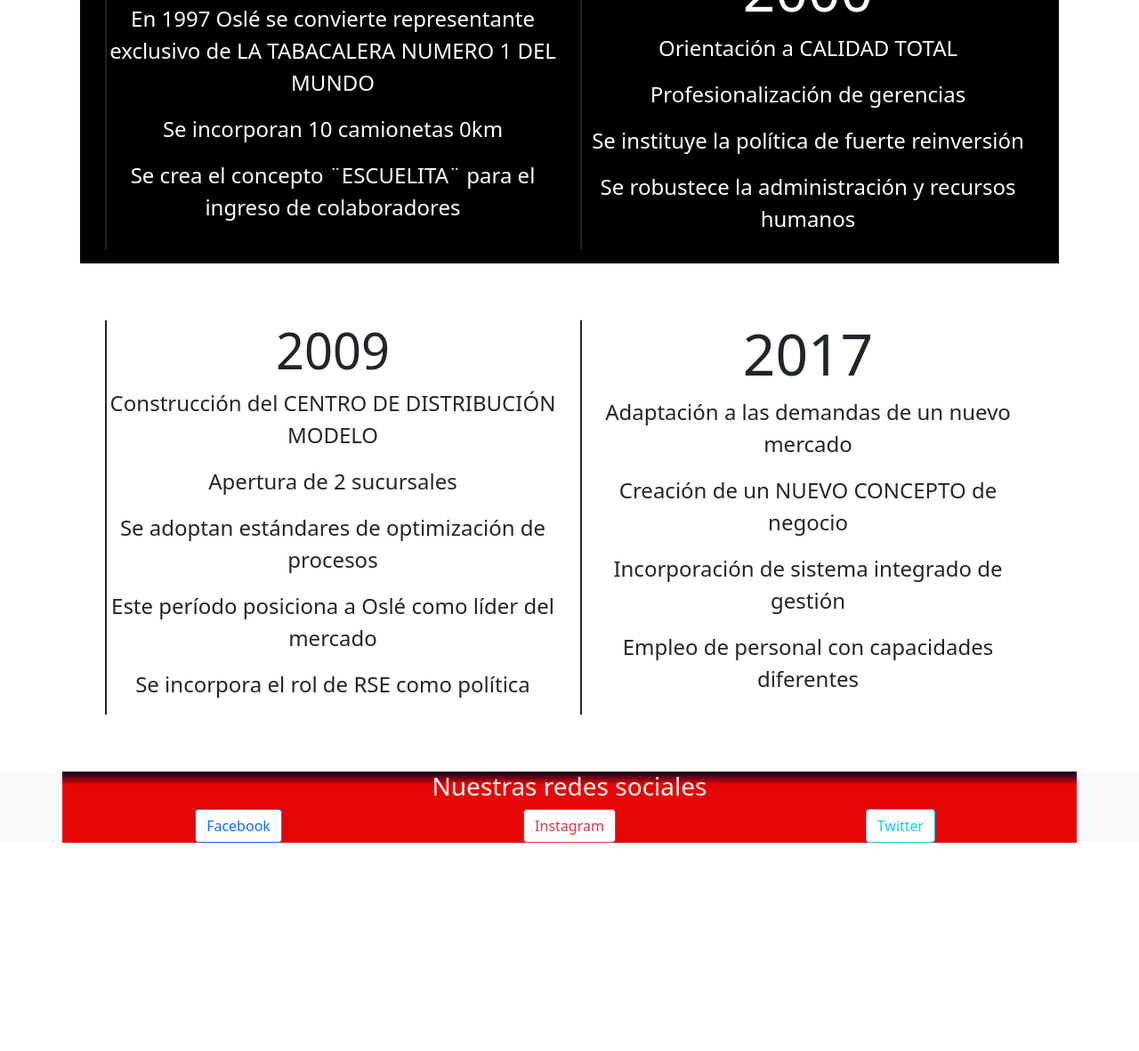
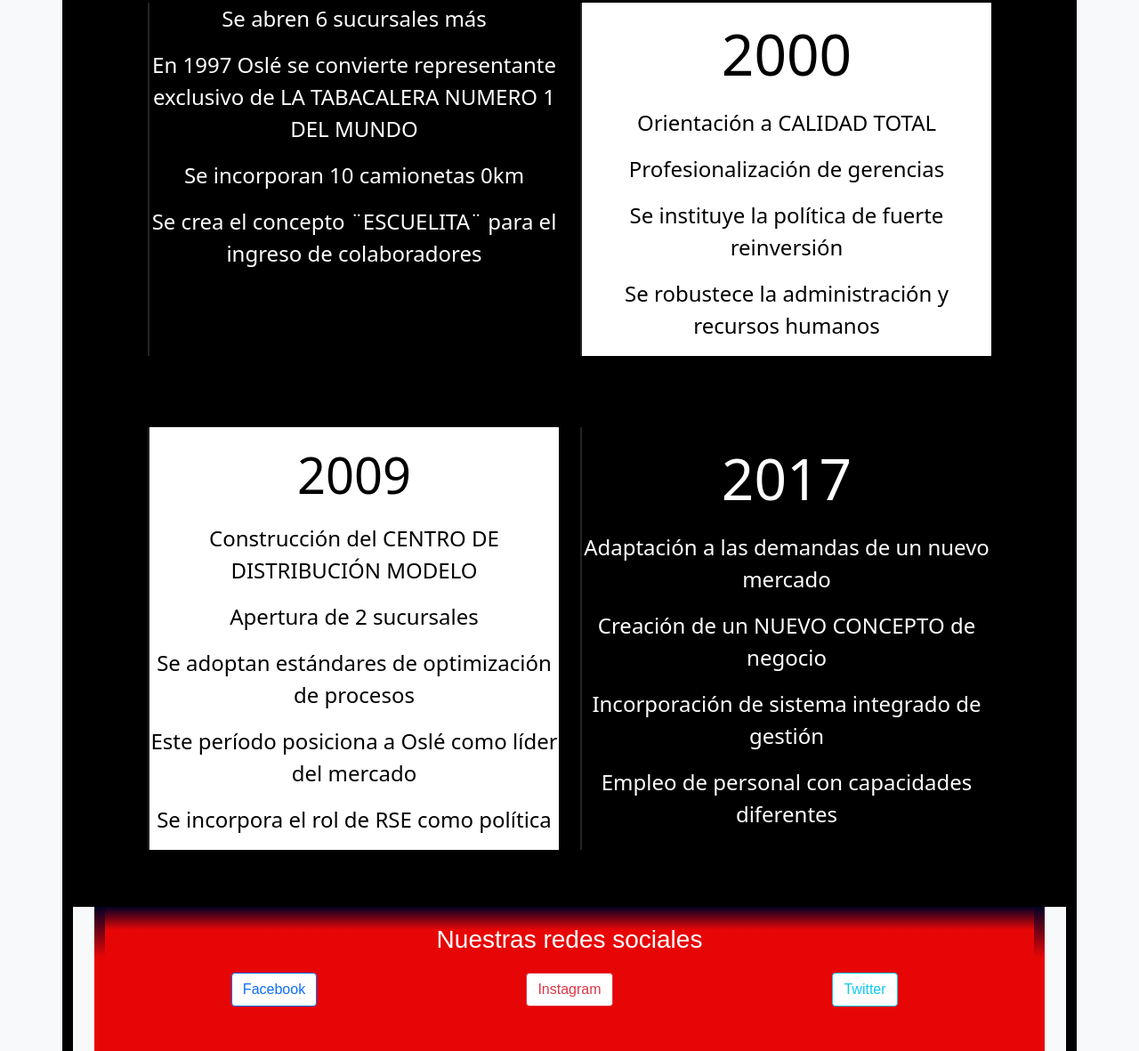
Before and after one commit to eheer/Pyto_Ent3, a website: page historia.html in a window 1280 px wide. Shown: the part 867-2048 px from the top of the page at 89% size. Before the commit the page ends 1814 px from the top, so only its background shows below. Drawn offline with nearby package versions, Linux system fonts and the light colour scheme.

Commit message:
Proyecto entrega 3

```diff
--- a/contacto.html
+++ b/contacto.html
@@ -6,21 +6,24 @@
     <meta name="viewport" content="width=device-width, initial-scale=1.0">
     <title>Contacto</title>
     <link href="https://cdn.jsdelivr.net/npm/bootstrap@5.1.3/dist/css/bootstrap.min.css" rel="stylesheet" integrity="sha384-1BmE4kWBq78iYhFldvKuhfTAU6auU8tT94WrHftjDbrCEXSU1oBoqyl2QvZ6jIW3" crossorigin="anonymous">
-    <link rel="stylesheet" href="./css/estilo.css">
+    <link rel="stylesheet" href="./css/estilos.css">
     <link
     rel="stylesheet"
     href="https://cdnjs.cloudflare.com/ajax/libs/animate.css/4.1.1/animate.min.css"/>
-</head>
+    <!-- seo -->
+    <meta name="description" content="Contactanos y conseguí todo lo  que necesitas para tu negocio.">
+    <meta name="keywords" content=" Distribuidora, mayorista, productos kiosco, golosinas, cigarrillos">
+  </head>
 <body>
-  <header id=""cbza" class="container-fluid bg-light md-5 ">
+  <header id="cbza" class="container-fluid bg-light  ">
     <div class="container text-white gdt_cbza">
         <div class="row fondo_negro">
              <div class="col-md-3 gdt_cbza ">
                  <a href="index.html"><img src="./Images/Logo.png" alt="Logo"   class="animate__animated animate__bounceInRight animate__delay-2s animate__slower mx-auto d-block"></a>
              </div>
              <div class="col-md-9 gdt_cbza">
-                 <h1 class="fs-1">CASA OSLE</h1>
-                 <h2 class="fs-3">Distribuidor Mayorista de Cigarrillos y Golosinas</h2>
+                 <h1 class="fs-1 espaciosup">CASA OSLE</h1>
+                 <h2 class="fs-3 espaciosup">Distribuidor Mayorista de Cigarrillos y Golosinas</h2>
              </div>
          </div>
      </div>
@@ -70,6 +73,8 @@
 
 </header>
 
+
+
     <main id="cuerpo" class="container-fluid bg-light " >
         <div class="container">
             <div class="row">
@@ -112,11 +117,13 @@
 
     </main>
 
-    <footer id="pie" class="container-fluid bg-light " >
-      <div class="container text-white gdt_foot">
+
+
+    <footer id="pie" class="container-fluid bg-light  " >
+      <div class="container text-white gdt_foot ">
        <div class="row">
            <div class="col-md-12 text-center gdt_foot  nd-3">
-               <h2 class="fs-3">Nuestras redes sociales</h2>
+               <h2 class="fs-3  espaciosup espacioinf">Nuestras redes sociales</h2>
            </div>
            <i class="fab fa-facebook-f"></i>
            <div class="col-md-9 gdt_cbza">
@@ -124,9 +131,9 @@
        </div>
 
           <div class="container-fluid   text-white ">
-           <div class="row">
+           <div class="row ">
                <div class="col-md-4 text-center">
-                <a href="https://www.facebook.com/" target="blank"> <button type="button" class="btn btn-outline-primary btn fondo_blanco">Facebook</button></a>
+                <a href="https://www.facebook.com/" target="blank"> <button type="button" class="btn btn-outline-primary btn fondo_blanco espacioinfmax">Facebook</button></a>
                </div>
 
                <div class="col-md-4 text-center ">
@@ -146,5 +153,6 @@
    </div>
    </footer>
 
+
 </body>
 </html>
--- a/historia.html
+++ b/historia.html
@@ -6,21 +6,25 @@
     <meta name="viewport" content="width=device-width, initial-scale=1.0">
     <title>Historia</title>
     <link href="https://cdn.jsdelivr.net/npm/bootstrap@5.1.3/dist/css/bootstrap.min.css" rel="stylesheet" integrity="sha384-1BmE4kWBq78iYhFldvKuhfTAU6auU8tT94WrHftjDbrCEXSU1oBoqyl2QvZ6jIW3" crossorigin="anonymous">
-    <link rel="stylesheet" href="./css/estilo.css">
+    <link rel="stylesheet" href="./css/estilos.css">
     <link
     rel="stylesheet"
     href="https://cdnjs.cloudflare.com/ajax/libs/animate.css/4.1.1/animate.min.css"/>
-</head>
+    <!-- seo -->
+    <meta name="description" content="Origines del mayorista de golosinas">
+    <meta name="keywords" content="mayorista, kiosco, golosinas, cigarrillos, zona norte, historia">
+  </head>
 <body>
-  <header id=""cbza" class="container-fluid bg-light md-5 ">
+
+  <header id="cbza" class="container-fluid bg-light  ">
     <div class="container text-white gdt_cbza">
         <div class="row fondo_negro">
              <div class="col-md-3 gdt_cbza ">
                  <a href="index.html"><img src="./Images/Logo.png" alt="Logo"   class="animate__animated animate__bounceInRight animate__delay-2s animate__slower mx-auto d-block"></a>
              </div>
              <div class="col-md-9 gdt_cbza">
-                 <h1 class="fs-1">CASA OSLE</h1>
-                 <h2 class="fs-3">Distribuidor Mayorista de Cigarrillos y Golosinas</h2>
+                 <h1 class="fs-1 espaciosup">CASA OSLE</h1>
+                 <h2 class="fs-3 espaciosup">Distribuidor Mayorista de Cigarrillos y Golosinas</h2>
              </div>
          </div>
      </div>
@@ -62,21 +66,14 @@
       </nav>
 
 
-</div>
-</div>
-
-</div>
-
-
-</header>
     <main id="cuerpo" class="container-fluid   " >
         <div class="container   ne">
-          <h2 class="col-md-12 text-center fondo_negro nd-3 display-4">Historia</h2>
+          <h2 class="col-md-12 text-center fondo_negro nd-3 display-4 espaciadoinf espaciadosup">Historia</h2>
 
           <section id="1950" class="row p-3 my-5 mx-2">
             <div class="col-md-6 d-flex text-center">
               <span class="border border border border-dark"></span>
-                <div >
+                <div class="fondo_blanco fuente_negra" >
                     <h2 class="display-4 align-items-center">1959*</h2>
                     <p class="fs-4">Se funda el primer distribuidor mayorista de tabaco de la zona</p>
                     <p class="fs-4">La distribución se realizaba a pie, bicicleta y en carro a caballo</p>
@@ -109,8 +106,8 @@
 
   <div class="col-md-6 d-flex text-center">
     <span class="md-2 border border border-dark"></span>
-      <div>
-          <h2 class="display-3">2000</h2>
+      <div class="fondo_blanco fuente_negra">
+        <h2 class="display-3">2000</h2>
      <p class="fs-4">Orientación a CALIDAD TOTAL</p>
      <p class="fs-4">Profesionalización de gerencias</p>
   <p class="fs-4">Se instituye la política de fuerte reinversión</p>
@@ -123,7 +120,7 @@
 <section id="1950" class="row p-3 my-5 mx-2">
   <div class="col-md-6 d-flex text-center">
     <span class="border border border border-dark"></span>
-      <div >
+      <div class="fuente_negra fondo_blanco">
           <h2 class="display-4 align-items-center">2009</h2>
     <p class="fs-4">Construcción del CENTRO DE DISTRIBUCIÓN MODELO</p>
     <p class="fs-4">Apertura de 2 sucursales</p>
@@ -149,11 +146,12 @@
 
     </main>
 
-    <footer id="pie" class="container-fluid bg-light " >
-      <div class="container text-white gdt_foot">
+
+    <footer id="pie" class="container-fluid bg-light  " >
+      <div class="container text-white gdt_foot ">
        <div class="row">
            <div class="col-md-12 text-center gdt_foot  nd-3">
-               <h2 class="fs-3">Nuestras redes sociales</h2>
+               <h2 class="fs-3  espaciosup espacioinf">Nuestras redes sociales</h2>
            </div>
            <i class="fab fa-facebook-f"></i>
            <div class="col-md-9 gdt_cbza">
@@ -161,9 +159,9 @@
        </div>
 
           <div class="container-fluid   text-white ">
-           <div class="row">
+           <div class="row ">
                <div class="col-md-4 text-center">
-                <a href="https://www.facebook.com/" target="blank"> <button type="button" class="btn btn-outline-primary btn fondo_blanco">Facebook</button></a>
+                <a href="https://www.facebook.com/" target="blank"> <button type="button" class="btn btn-outline-primary btn fondo_blanco espacioinfmax">Facebook</button></a>
                </div>
 
                <div class="col-md-4 text-center ">
@@ -182,5 +180,6 @@
 
    </div>
    </footer>
+
 </body>
 </html>
--- /dev/null
+++ b/scss/_color.scss
@@ -0,0 +1,19 @@
+$fondo_negro:black;
+$fondo_rojo: red;
+$fondo_blanco: white;
+
+$fuente_negro: black;
+$fuente_bco: white;
+$fuente_rojo: red;
+
+$esp-1:10px;
+$esp-2:20px;
+$esp-3:30px;
+$esp-4:40px;
+$esp-5:50px;
+
+$pd-1:10px;
+$pd-2:20px;
+$pd-3:30px;
+$pd-4:40px;
+$pd-5:50px;
--- /dev/null
+++ b/scss/_contenido.scss
@@ -0,0 +1,60 @@
+
+
+.fondo_negro{
+    background-color: $fondo_negro;
+    color:$fuente_bco;
+ }
+
+ .espaciado{
+    margin: 0px;
+    margin-bottom: 0px;
+}
+
+.gdt_cbza{
+    background: rgb(6,10,10);
+    background: linear-gradient(0deg, rgba(6,10,10,1) 0%, rgba(240,16,16,1) 100%);
+ }
+
+
+ .gdt_foot{
+    background: rgb(2,0,36);
+    background: linear-gradient(180deg, rgba(2,0,36,1) 0%, rgba(231,6,6,1) 35%);
+}
+
+.centrar_linea{
+    text-align: center;
+   }
+
+.fuente_negra{
+    color:$fuente_negro;
+}
+
+.texto_blanco{
+    color: $fuente_bco;
+}
+
+.fondo_blanco{
+ background-color: $fondo_blanco;
+}
+
+.espaciosup{
+    margin-top: $esp-2;
+}
+
+.espacioinf{
+    margin-bottom: $esp-2;
+}
+.espacioinfmax{
+    margin-bottom: $esp-5;
+}
+
+.espaciadosupmax{
+    margin-top: $esp-5;
+}
+
+main {
+     h2{
+         margin-top: $esp-2;
+         margin-bottom: $esp-2;
+     }
+}
--- /dev/null
+++ b/scss/_estructura.scss
@@ -0,0 +1,43 @@
+$esp-1: 10px;
+$esp-2: 20px;
+$esp-3: 30px;
+$esp-4: 40px;
+$esp-5: 50px;
+
+* {
+    margin:0;
+    padding:0;
+}
+
+@mixin modelo($espacio, $fuente, $fcolor, $tamano) {
+    font-size: $fuente;
+    color: $fcolor;
+    padding: $espacio;
+    font-size: $tamano;
+}
+
+@mixin espaciado($espacio, $alto, $arriba, $abajo) {
+    padding: $espacio;
+    width: $alto;
+    margin-top: $arriba;
+    margin-bottom: $abajo;
+    font-family: 'Fira Sans', sans-serif;
+}
+
+maint{
+    font-family: 'Fira Sans', sans-serif;
+}
+
+footer{
+    font-family: 'Fira Sans', sans-serif;
+}
+
+heade{
+    font-family: 'Fira Sans', sans-serif;
+}
+
+footer{
+   /*  @include espaciado(0px, 0px, $esp-5, $esp-5); */
+   width: 500px;
+
+}
--- /dev/null
+++ b/scss/_fuente.scss
@@ -0,0 +1,5 @@
+$fte-1: 12px;
+$fte-2: 14px;
+$fte-3: 20px;
+$fte-4: 24px;
+$fte-5: 32px;
--- /dev/null
+++ b/scss/estilos.scss
@@ -0,0 +1,4 @@
+@import "color";
+@import "fuente";
+@import "estructura";
+@import "contenido";
```
Also changed, not shown: index.html (+17 -12 lines), kiosco.html (+18 -11 lines), logistica.html (+15 -11 lines), package.json (added, +26 -0 lines), proveedor.html (+32 -16 lines), sucursales.html (+16 -14 lines), css/estilos.css (added), 2 other files.
